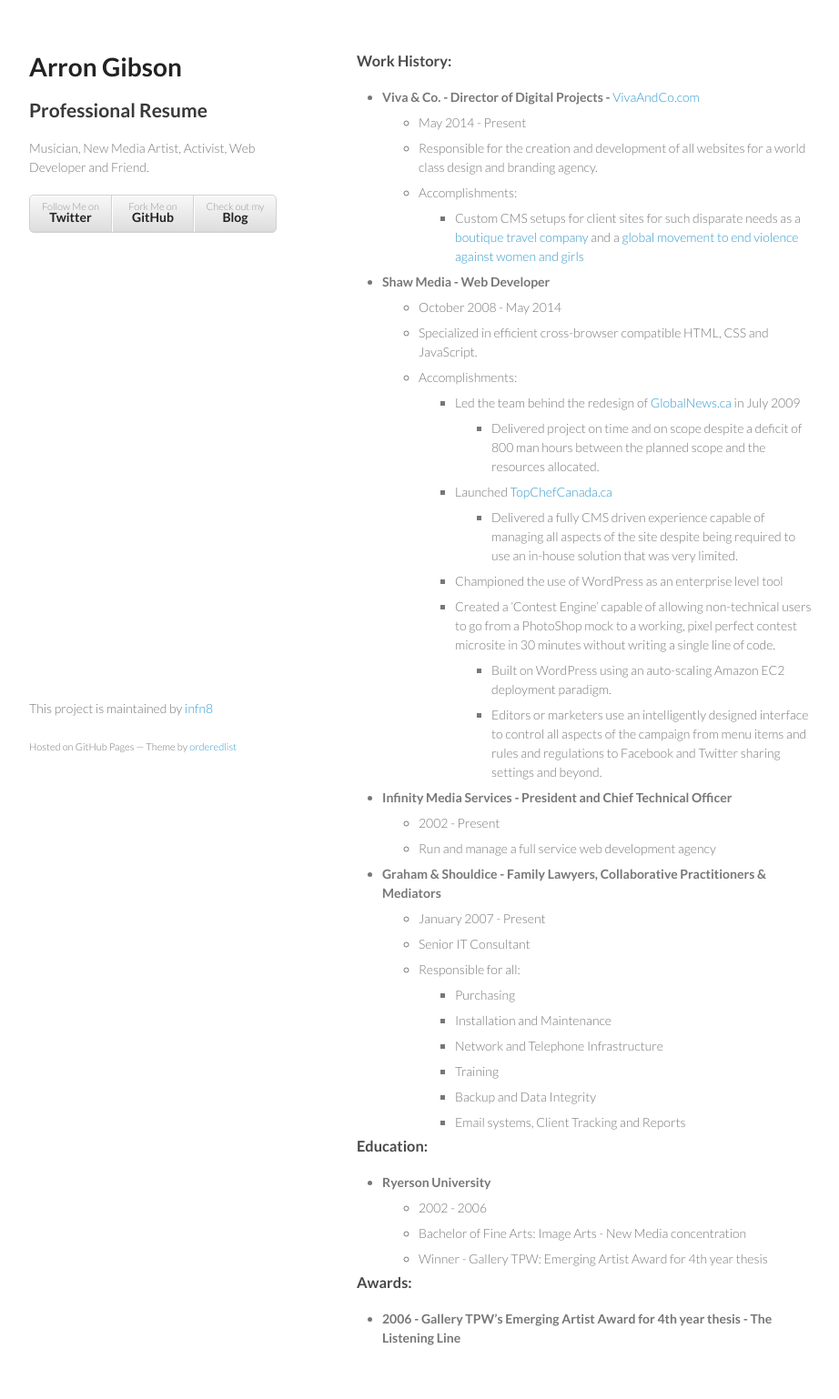
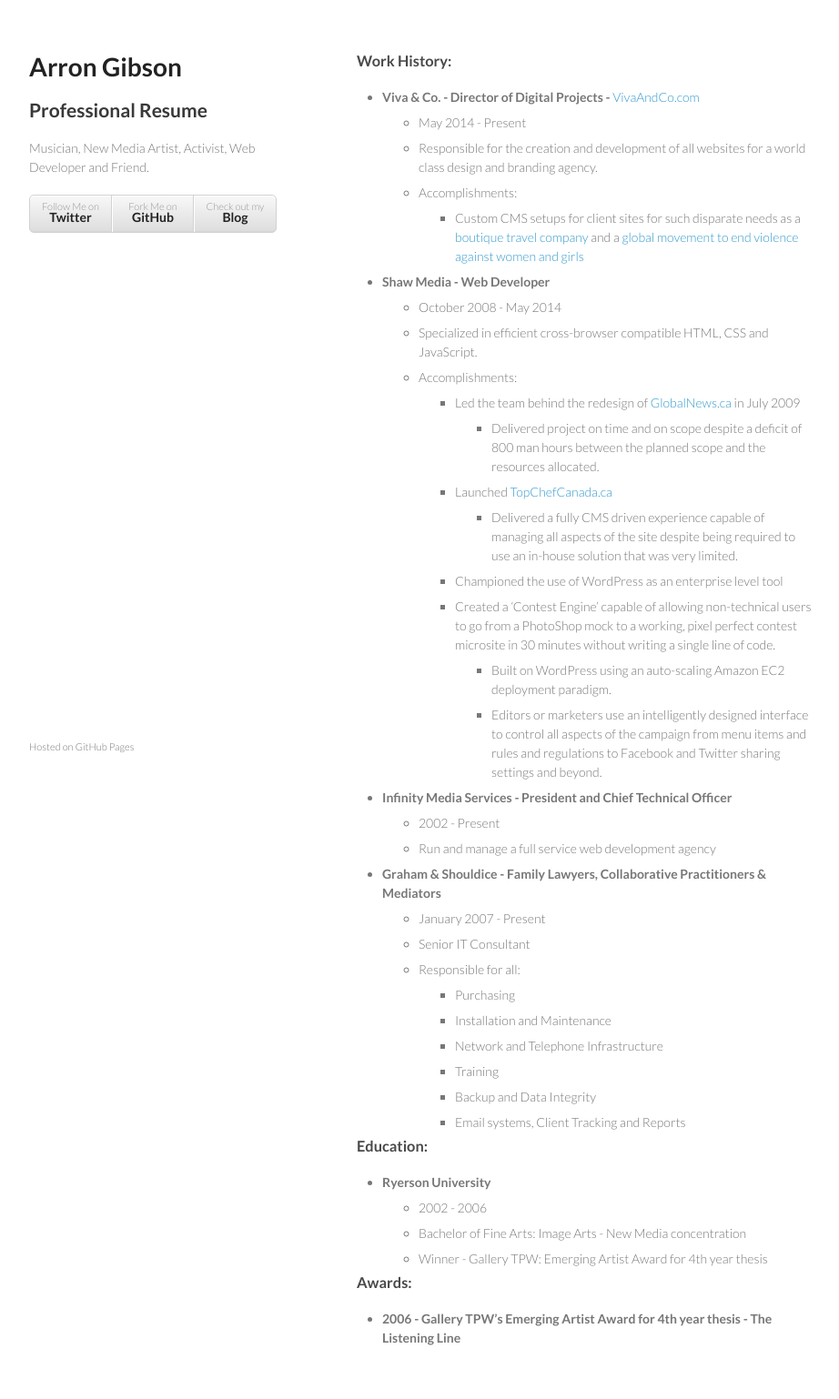
Before and after one commit to kgibs/Arron-Gibson-Resume, a Jekyll site: the page built from index.md, in a window 1280 px wide. Shown: the whole page at 91% size, without its empty margins (178-1100 px from the left). Built offline with Jekyll 4.4.1, drawn with Linux system fonts in a browser that asks for light colours.

Commit message:
Footer updates

```diff
--- a/_includes/footer.html
+++ b/_includes/footer.html
@@ -1,7 +1,6 @@
       </section>
       <footer>
-        <p>This project is maintained by <a href="https://github.com/infn8">infn8</a></p>
-        <p><small>Hosted on GitHub Pages &mdash; Theme by <a href="https://github.com/orderedlist">orderedlist</a></small></p>
+        <p><small>Hosted on GitHub Pages </small></p>
       </footer>
     </div>
     <script src="//ajax.googleapis.com/ajax/libs/jquery/1/jquery.min.js"></script>
```
